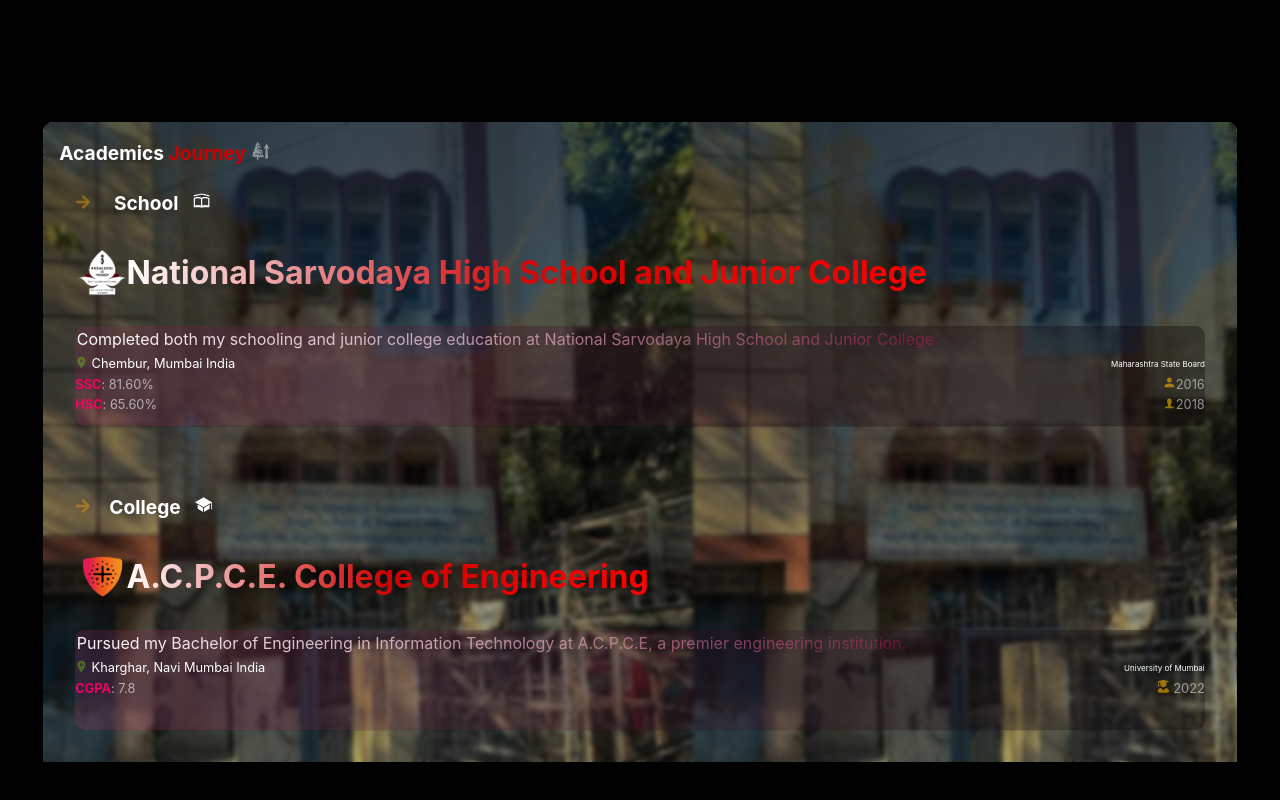
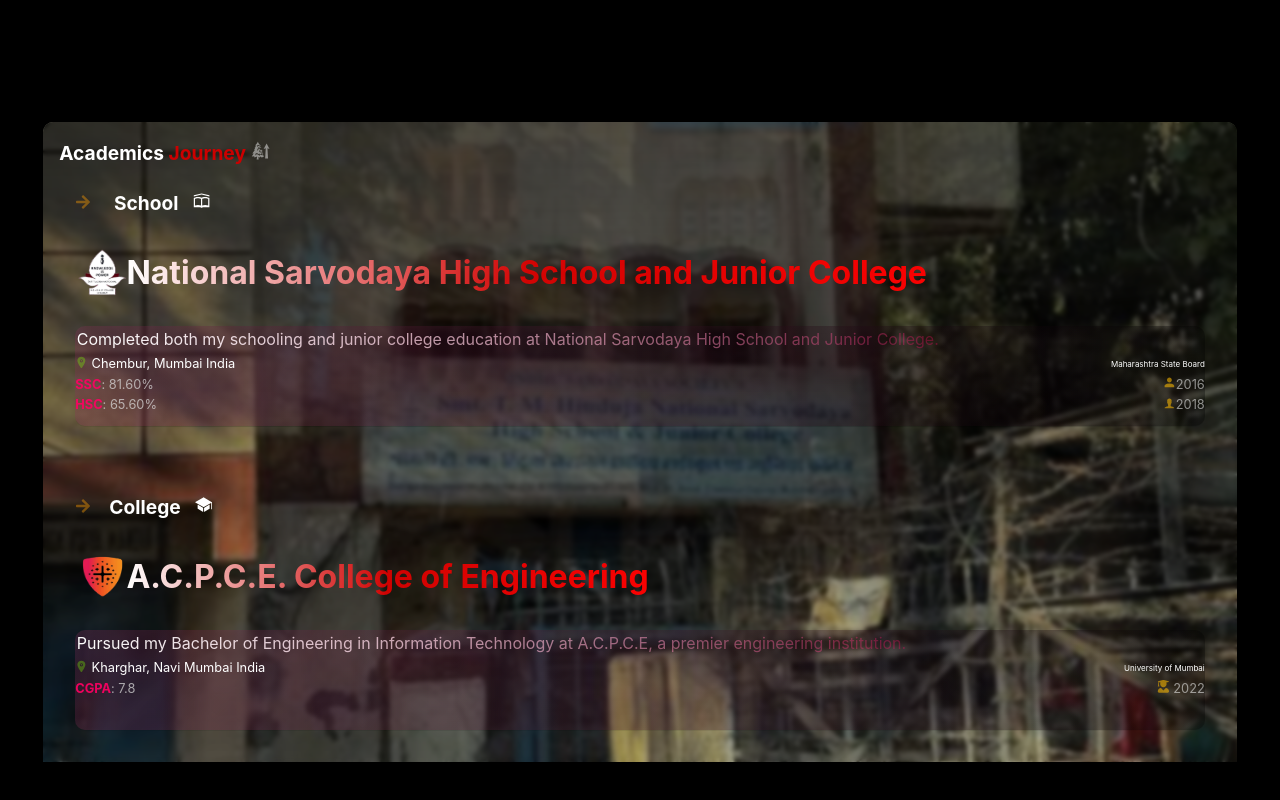
Before and after one commit to sidhheshwer/sidban-portfolio, a React (Create React App) app: page / in a window 1280 px wide. Shown: the part 620-1420 px from the top of the page. Built offline with nearby package versions, Linux system fonts and the light colour scheme.

Commit message:
restructured the image path extentions4

```diff
--- a/src/stylesheets/academic.css
+++ b/src/stylesheets/academic.css
@@ -11,10 +11,11 @@
     background:linear-gradient(to top,rgba(255, 0, 0, 0.232),rgba(255, 255, 255, 0.169));
     border-radius: 10px 10px 0px 0px;
     opacity: 1;
-    background: url('/public/images/nat4.png');
-    background-size: cover;
-    background-repeat:no-repeat;
-    background-position:center;
+     background: linear-gradient(to top, rgba(255, 0, 0, 0.232), rgba(255, 255, 255, 0.169)),
+              url('/public/images/nat4.png');
+  background-size: cover;
+  background-repeat: no-repeat;
+  background-position: center;
       animation: backgroundImageChange 20s infinite alternate;
     transition: 0.9s  ease-in-out ;
     overflow: hidden;
@@ -181,19 +182,18 @@
 
 @keyframes backgroundImageChange {
   0% {
-    background: url('/public/images/nat4.png');
+    background-image: url('/public/images/nat4.png');
   }
   50% {
-    background: url('/public/images/nat2.jpeg');
+    background-image: url('/public/images/nat2.jpeg');
   }
-   75% {
-    background: url('/public/images/acpce7.JPG');
+  75% {
+    background-image: url('/public/images/acpce7.JPG');
   }
-   100% {
-    background: url('/public/images/acpce8.JPG');
+  100% {
+    background-image: url('/public/images/acpce8.JPG');
   }
 }
-
 
 @media screen and (min-width: 768px) {
 
```
